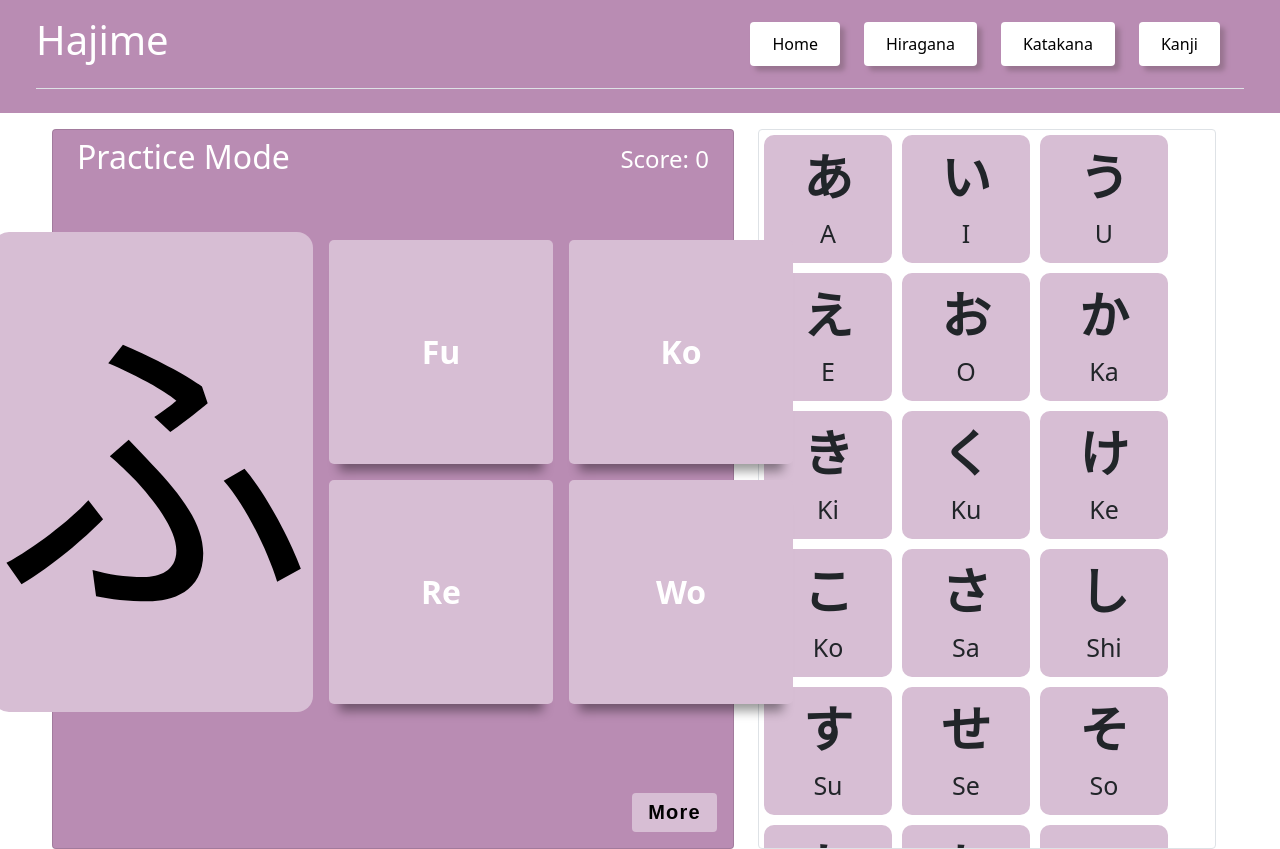
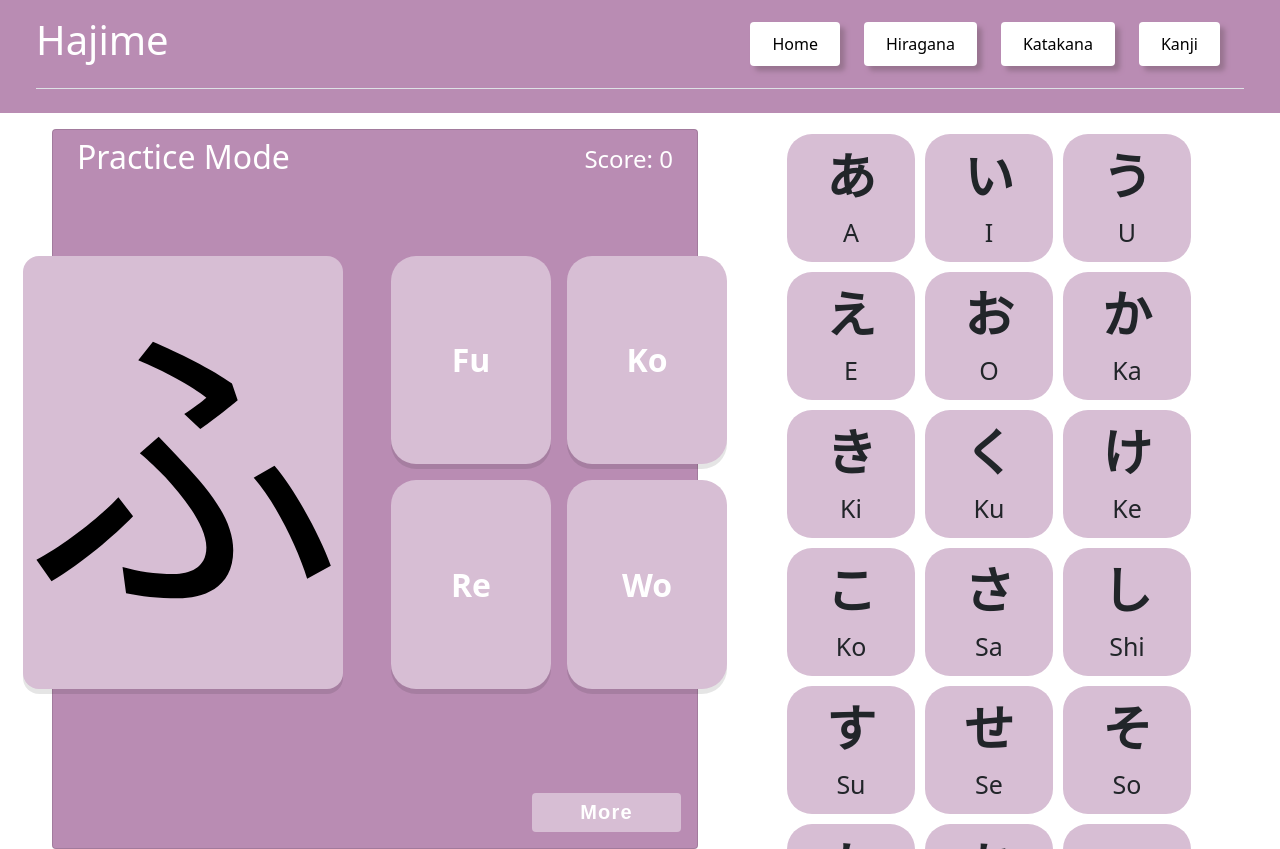
Before and after one commit to CesarMtzV/Hajime-Web, a React (Create React App) app: page /hiragana in a window 1280 px wide. Built offline with nearby package versions, Linux system fonts and the light colour scheme.

Commit message:
New changes to Hiragana page

```diff
--- a/package.json
+++ b/package.json
@@ -10,6 +10,7 @@
     "bootstrap": "^5.1.3",
     "framer-motion": "^6.3.3",
     "react": "^17.0.2",
+    "react-awesome-button": "^6.5.1",
     "react-dom": "^17.0.2",
     "react-hot-toast": "^2.2.0",
     "react-router-dom": "^6.3.0",
--- a/src/views/HiraganaPracticeView.js
+++ b/src/views/HiraganaPracticeView.js
@@ -105,34 +105,34 @@ const HiraganaPracticeView = () => {
                 <div><Toaster/></div>
                 <div className="container-fluid px-0 px-sm-3">
                     <div className="row" style={{height: "45rem"}}>
-                        <div className="col-md-7 ps-5 h-100">
+                        <div className="col-md-7 px-5 h-100">
                             <div className="card align-items-center mt-3 pb-3 text-white h-100" style={{backgroundColor: "#B98CB3" }}>
                                 <div className="d-flex align-items-center w-100 pt-2">
                                     <h2 className="card-title px-4">Practice Mode</h2>
                                     <h4 className="card-subtitle ms-auto px-4 fw-light">Score: {score}</h4>
                                 </div>
                                 <div className="d-flex align-items-center justify-content-center h-100 w-100">
-                                    <div className="cardHiragana" style={{ backgroundColor: "#D7BED4"}}>
-                                        <h1 style={{fontSize: "20rem"}}>{currCharacter.questionText}</h1>
+                                    <div className="cardHiragana h-75 w-100 mx-5" style={{ backgroundColor: "#D7BED4"}}>
+                                        <p style={{fontSize: "20rem"}}>{currCharacter.questionText}</p>
                                     </div>
-                                    <div className="ms-3 hiraganaPractice">
+                                    <div className="hiraganaPractice h-75 w-100 me-5">
                                         {currCharacter.answerOption.map((answerOption, index) => (
-                                            <button key={index} className="btnHiraganaPractice" onClick={() => handleAnswerOptionClick(answerOption.isCorrect)}>
+                                            <motion.button whileHover={{scale: 1.1}} whileTap = {{scale: 0.9}} key={index} className="btnHiraganaPractice" onClick={() => handleAnswerOptionClick(answerOption.isCorrect)}>
                                                 <span>{answerOption.answerText}</span>
-                                            </button>
+                                            </motion.button>
                                         ))}
                                     </div>
                                 </div>
                                 <motion.button
                                     whileHover={{scale: 1.1}}
                                     whileTap = {{scale: 0.9}}
-                                    className="hajime-button ms-auto me-3">
+                                    className="hajime-button ms-auto me-3 text-white">
                                     More
                                 </motion.button>
                             </div>
                         </div>
-                        <div className="col-md-5 h-100">
-                            <div className="hiraganaContainer mt-3 me-5 scroll border rounded">
+                        <div className="col-md-5 h-100 mt-3">
+                            <div className="hiraganaContainer mx-4 scroll">
                                 {Object.keys(hira).map((key, index) => {
                                     return (
                                         <motion.div
```
Also changed, not shown: src/style.css, 1 other file (tests, documents, lock files or other folders).
